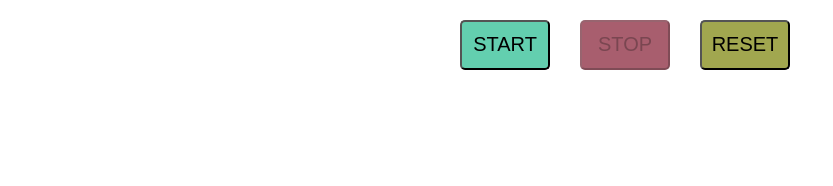
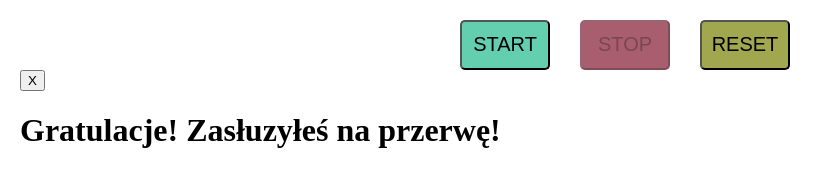
Before and after one commit to annastachura/Pomodoro-app, a React (Create React App) app: page / in a window 1280 px wide. Shown: the part 568-754 px from the top of the page, without its empty margins (0-833 px from the left). Built offline with nearby package versions, Linux system fonts and the light colour scheme.

Commit message:
Add popup window

```diff
--- a/src/Components/App.js
+++ b/src/Components/App.js
@@ -2,6 +2,7 @@ import React from "react";
 import Header from "../Components/Header";
 import Buttons from "../Components/Buttons";
 import PomodoroTime from "../Components/PomodoroTime";
+import PomodoroFinishPopup from "./PomodoroFinishPopup";
 
 const defaultPomodoroTimeInSeconds = 10
 
@@ -62,6 +63,7 @@ intervalId = null
                 <Header></Header>
                 <PomodoroTime remainingTimeInSeconds={remainingTimeInSeconds}></PomodoroTime>
                 <Buttons isRunning={isRunning} onStart={this.onStart} onStopped={this.onStopped} onReset = {this.onReset}></Buttons>
+                <PomodoroFinishPopup></PomodoroFinishPopup>
             </div>
         )
     }
--- /dev/null
+++ b/src/Components/PomodoroFinishPopup.js
@@ -0,0 +1,24 @@
+import React from "react"
+
+
+class PomodoroFinishPopup extends React.Component {
+    constructor(props) {
+        super(props);
+        this.state = {
+
+        }
+
+        }
+    render() {
+        return (
+        <div className = "popup">
+        <button className = "popup_button">X</button>
+        <h1 className = "popup_title">Gratulacje! Zasłuzyłeś na przerwę!</h1>
+        </div>
+        )
+    }
+
+    }
+
+
+export default PomodoroFinishPopup;
```
